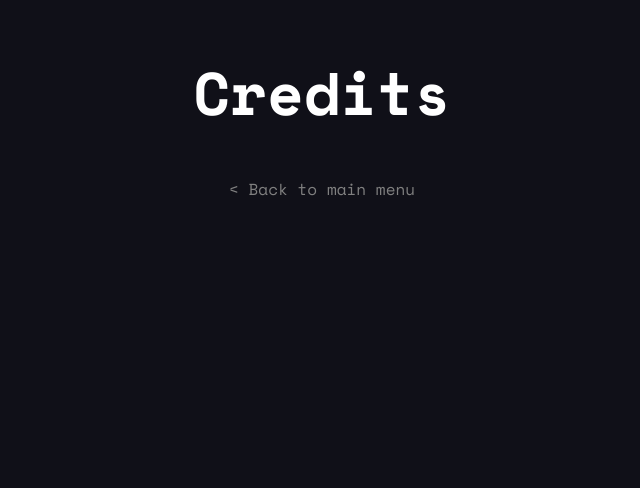
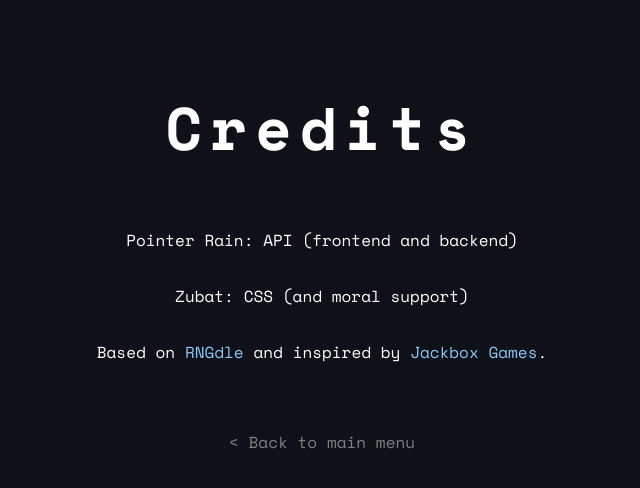
Before and after one commit to zhu-bat/poem-game, a Flask app: page /credits in a window 1280 px wide. Shown: the top 488 px of the page, without its empty margins (318-958 px from the left). Run offline with Flask 3, Linux system fonts and the light colour scheme.

Commit message:
update credits

```diff
--- a/static/css/credits.css
+++ b/static/css/credits.css
@@ -1,5 +1,8 @@
+
+
+
 a {
-    color: gray;
+    color: #88c9f9;
     text-decoration: none;
 }
 
--- a/static/css/style.css
+++ b/static/css/style.css
@@ -40,6 +40,8 @@ h1 {
     font-family: "Space Mono", monospace;
 }
 
+
+
 .header-bar {
     background: rgb(24 24 37);
     display: flex;
@@ -67,3 +69,29 @@ h1 {
     cursor: pointer;
     text-decoration: underline;
 }
+
+
+.mm {
+    color: gray;
+    text-decoration: none;
+    margin-top: 50px;
+}
+
+.mm:hover {
+    color: white;
+    text-decoration: underline;
+
+}
+
+.title {
+    animation-name: animation;
+    animation-duration: 0.25s;
+    letter-spacing: 8px;
+    margin-top: 75px;
+}
+
+@keyframes animation {
+    0% {opacity:0%; transform:translateY(75px);}
+    75% {opacity:75%; transform:translateY(-20px)}
+    100% {opacity:100%; transform:translateY(0px)}
+}
--- a/templates/credits.html
+++ b/templates/credits.html
@@ -5,10 +5,16 @@
 {% endblock %}
 
 
-{% block header %}<h1>Credits</h1>{% endblock %}
+{% block header %}<h1 class="title">Credits</h1>{% endblock %}
 
 {% block content %}
 
-<a href="/">< Back to main menu</a>
+<p>Pointer Rain: API (frontend and backend)</p>
+
+<p>Zubat: CSS (and moral support)</p>
+
+<p>Based on <a href="https://www.rngdle.com/">RNGdle</a> and inspired by <a href="https://www.jackboxgames.com/games">Jackbox Games</a>.</p>
+
+<a href="/" class="mm">< Back to main menu</a>
 
 {% endblock %}
--- a/templates/how_to_play.html
+++ b/templates/how_to_play.html
@@ -5,10 +5,10 @@
 {% endblock %}
 
 
-{% block header %}<h1>How To Play</h1>{% endblock %}
+{% block header %}<h1 class="title">How To Play</h1>{% endblock %}
 
 {% block content %}
 
-<a href="/">< Back to main menu</a>
+<a href="/" class="mm">< Back to main menu</a>
 
 {% endblock %}
```
Also changed, not shown: static/css/title.css (+0 -11 lines).
